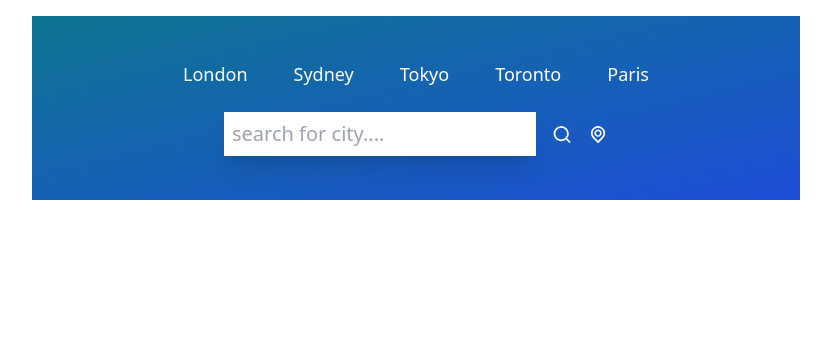
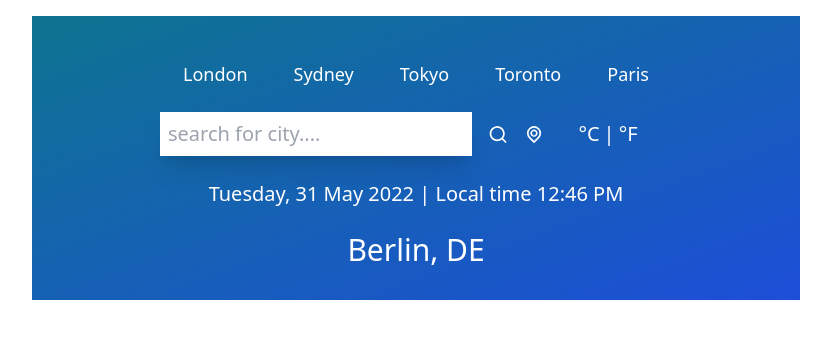
Before and after one commit to munenebrian/Phase-2-Final-project-Weather-App, a React (Create React App) app in the folder weather-app/: page / in a window 1280 px wide. Shown: the top 338 px of the page, without its empty margins (224-1055 px from the left). Built offline with nearby package versions, Linux system fonts and the light colour scheme.

Commit message:
added the third component,and woked on some few details!

```diff
--- a/weather-app/src/App.js
+++ b/weather-app/src/App.js
@@ -2,6 +2,7 @@
 import UilReact from '@iconscout/react-unicons/icons/uil-react'
 import TopButton from './components/TopButton';
 import Inputs from './components/Inputs';
+import TimeAndLocation from './components/TimeAndLocation';
 
 function App() {
 
@@ -9,6 +10,8 @@
     <div className="mx-auto max-w-screen-md mt-4 py-5 px-32 bg-gradient-to-br  from-cyan-700 to-blue-700 h-fit shodow-xl shadow-gray-400">
       <TopButton/>
       <Inputs/>
+
+      <TimeAndLocation/>
     </div>
   );
 }
--- a/weather-app/src/components/Inputs.js
+++ b/weather-app/src/components/Inputs.js
@@ -13,6 +13,11 @@
             <UilSearch size={25} className="text-white cursor-pointer transition ease-out hover:scale-125"/>
             <UilLocationPoint size={25} className="text-white cursor-pointer transition ease-out hover:scale-125"/>
         </div>
+        <div className="flex flex-row w-1/4 items-center justify-center">
+          <button name="metric" className="text-xl text-white font-light">°C</button>
+          <p className="text-xl text-white mx-1">|</p>
+          <button name="imperial" className="text-xl text-white font-light">°F</button>
+        </div>
     </div>
   )
 }
--- /dev/null
+++ b/weather-app/src/components/TimeAndLocation.js
@@ -0,0 +1,20 @@
+import React from 'react'
+
+function TimeAndLocation() {
+  return (
+    <div>
+        <div className="flex items-center justify-center my-6">
+            <p className="text-white text-xl font-extralight">
+            Tuesday, 31 May 2022 | Local time 12:46 PM
+            </p>
+        </div>
+        <div className="flex items-center justify-center my-3">
+            <p className="text-white text-3xl font-medium">
+                Berlin, DE
+            </p>
+        </div>
+    </div>
+  )
+}
+
+export default TimeAndLocation
```
